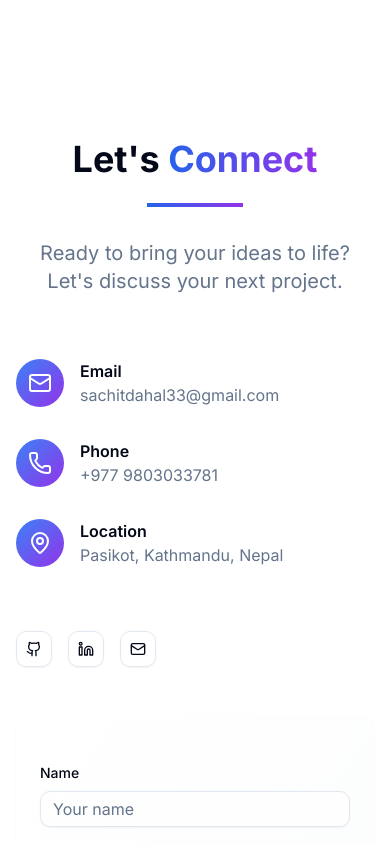
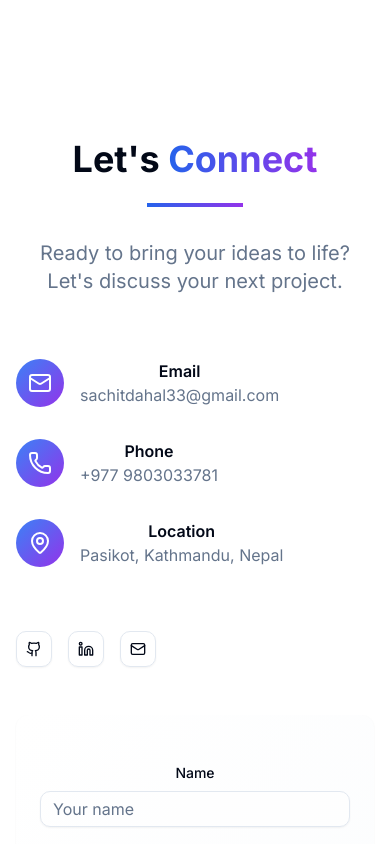
Before and after one commit to Sachit0-0/portfolio-v3, a Next.js app: page / in a window 390 px wide. Shown: the part 10040-10884 px from the top of the page. Built offline with nearby package versions, Linux system fonts and the light colour scheme.

Commit message:
responsive issue

```diff
--- a/app/globals.css
+++ b/app/globals.css
@@ -78,6 +78,7 @@
 /* Smooth scrolling */
 html {
   scroll-behavior: smooth;
+  -webkit-overflow-scrolling: touch;
 }
 
 /* Line clamp utility */
--- a/app/page.tsx
+++ b/app/page.tsx
@@ -165,8 +165,8 @@ export default function Portfolio() {
         </section>
 
         {/* Contact Section */}
-        <section id="contact" className="py-20">
-          <div className="container mx-auto px-4">
+        <section id="contact" className="py-20 overflow-x-hidden">
+          <div className="container mx-auto px-4 text-center">
             <motion.div
               initial={{ opacity: 0, y: 50 }}
               whileInView={{ opacity: 1, y: 0 }}
@@ -186,7 +186,7 @@ export default function Portfolio() {
               </p>
             </motion.div>
 
-            <div className="grid lg:grid-cols-2 gap-12 max-w-6xl mx-auto">
+            <div className="grid lg:grid-cols-2 gap-12 max-w-6xl mx-auto w-full">
               <motion.div
                 initial={{ opacity: 0, x: -50 }}
                 whileInView={{ opacity: 1, x: 0 }}
```
